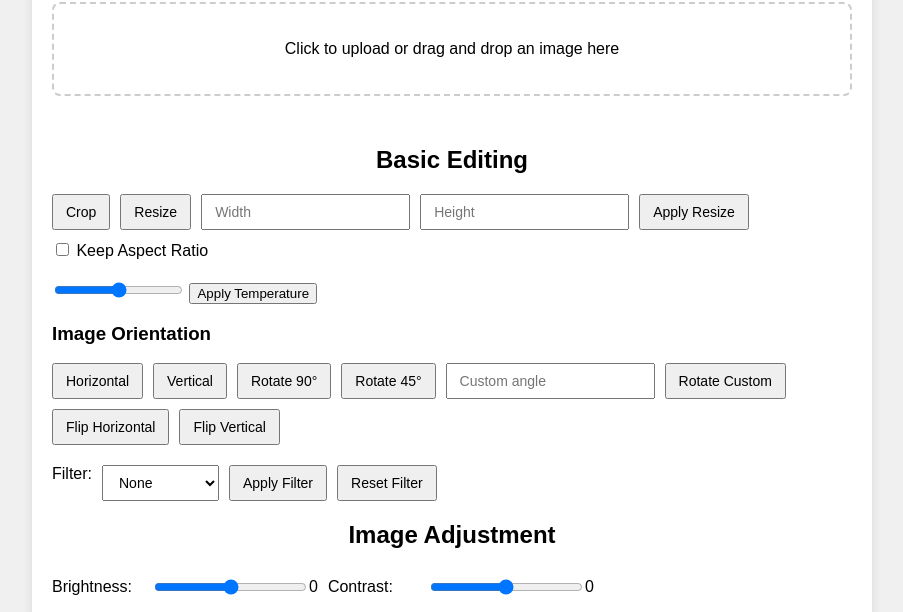
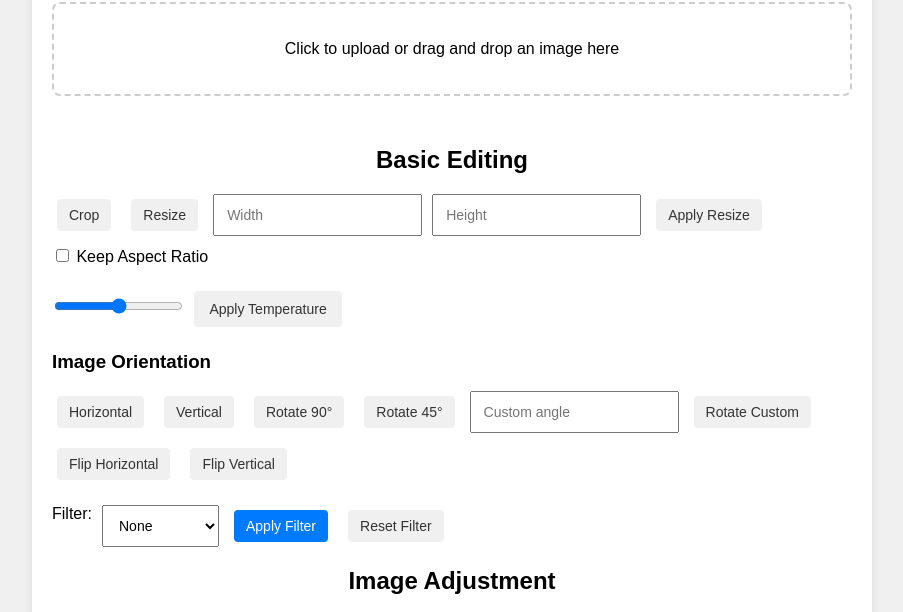
Before and after one commit to abcip/pr-Z1, a plain HTML site: page index.html in a window 1280 px wide. Shown: the part 118-730 px from the top of the page, without its empty margins (188-1091 px from the left). Drawn offline with Linux system fonts and the light colour scheme.

Commit message:
Update styles.css

```diff
--- a/styles.css
+++ b/styles.css
@@ -98,3 +98,41 @@ h1, h2 {
     padding: 8px 12px;
     font-size: 14px;
 }
+
+button {
+    background-color: #f0f0f0;
+    border: none;
+    border-radius: 4px;
+    color: #333;
+    cursor: pointer;
+    font-family: Arial, sans-serif;
+    font-size: 14px;
+    margin: 5px;
+    padding: 10px 15px;
+    transition: all 0.3s ease;
+}
+
+button:hover {
+    background-color: #e0e0e0;
+    box-shadow: 0 2px 5px rgba(0, 0, 0, 0.1);
+}
+
+button:active {
+    background-color: #d0d0d0;
+    box-shadow: inset 0 2px 5px rgba(0, 0, 0, 0.1);
+}
+
+button:focus {
+    outline: none;
+    box-shadow: 0 0 0 2px rgba(0, 123, 255, 0.25);
+}
+
+/* Style for primary actions */
+#saveBtn, #applyFilter, #applyAdjustments, #addText {
+    background-color: #007bff;
+    color: white;
+}
+
+#saveBtn:hover, #applyFilter:hover, #applyAdjustments:hover, #addText:hover {
+    background-color: #0056b3;
+}
```
